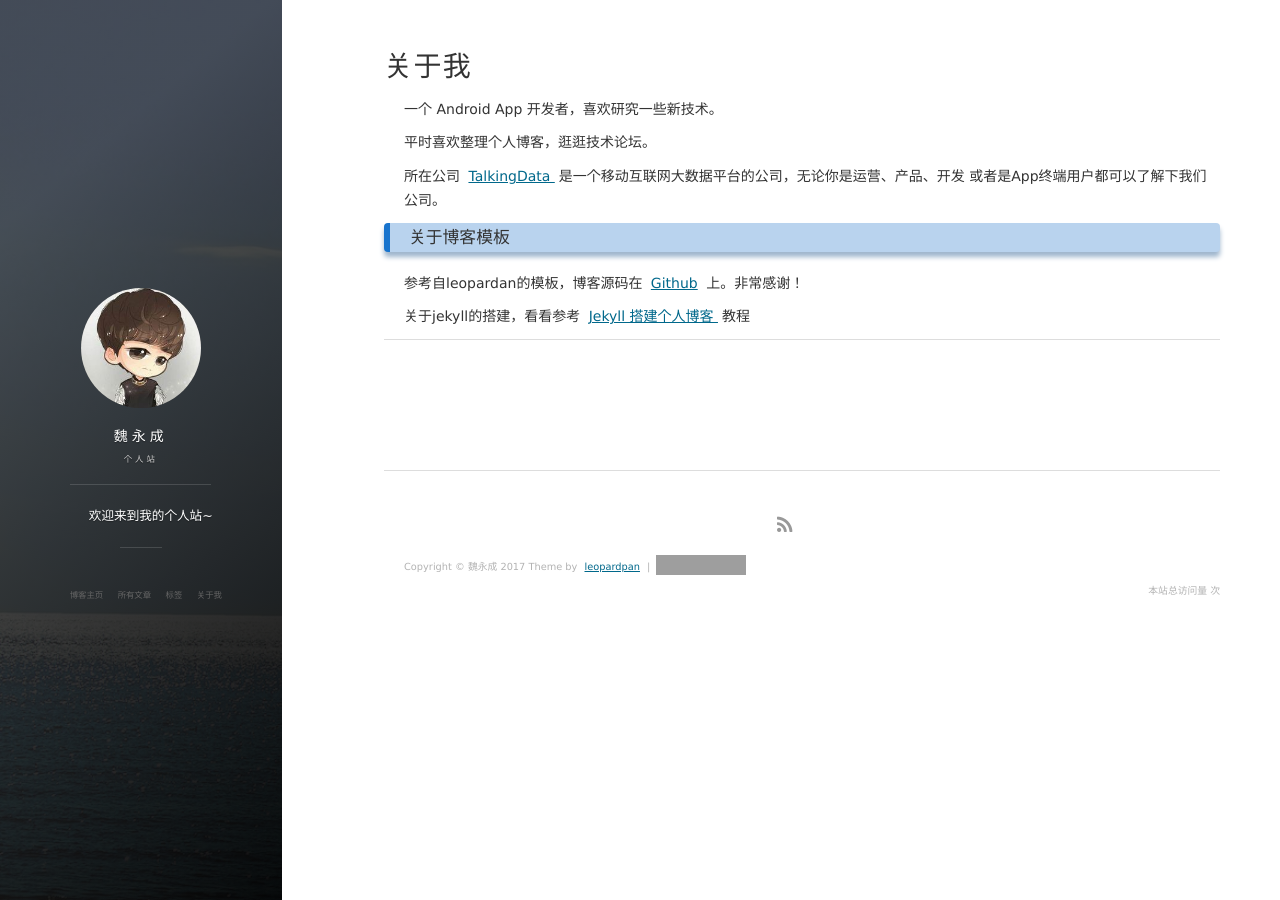
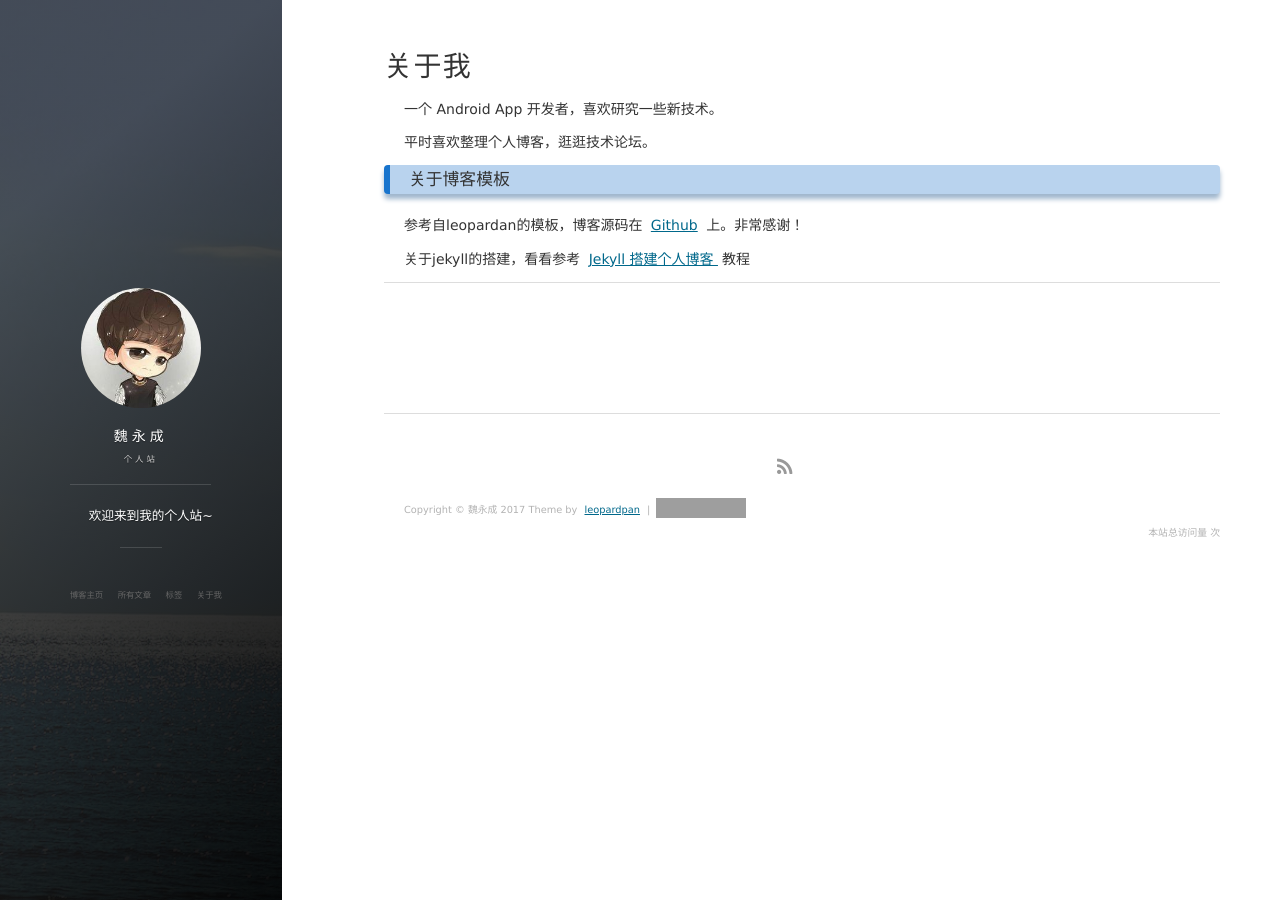
Before and after one commit to mfkauko/mfkauko.github.io, a Jekyll site: the page built from about.md, in a window 1280 px wide. Built offline with Jekyll 4.4.1, drawn with Linux system fonts in a browser that asks for light colours; nearby versions of some CDN libraries; comment, search, counter and statistics services are not loaded; grey boxes are pictures that could not be loaded.

Commit message:
about.md的继续修改

```diff
--- a/about.md
+++ b/about.md
@@ -6,12 +6,6 @@
 一个 Android App 开发者，喜欢研究一些新技术。
 <p>
 平时喜欢整理个人博客，逛逛技术论坛。
-
-<p>
-所在公司
-<a target="_blank" href="https://www.talkingdata.com/"> TalkingData </a>
-是一个移动互联网大数据平台的公司，无论你是运营、产品、开发 或者是App终端用户都可以了解下我们公司。
-<p>
 
 <p>
 
@@ -24,7 +18,7 @@
 
 <p>
 关于jekyll的搭建，看看参考
-<a href="https://baixin.io/2016/10/jekyll_tutorials1/"> Jekyll 搭建个人博客 </a>
+<a target="_blank" href="https://baixin.io/2016/10/jekyll_tutorials1/"> Jekyll 搭建个人博客 </a>
 教程
 
 
```
